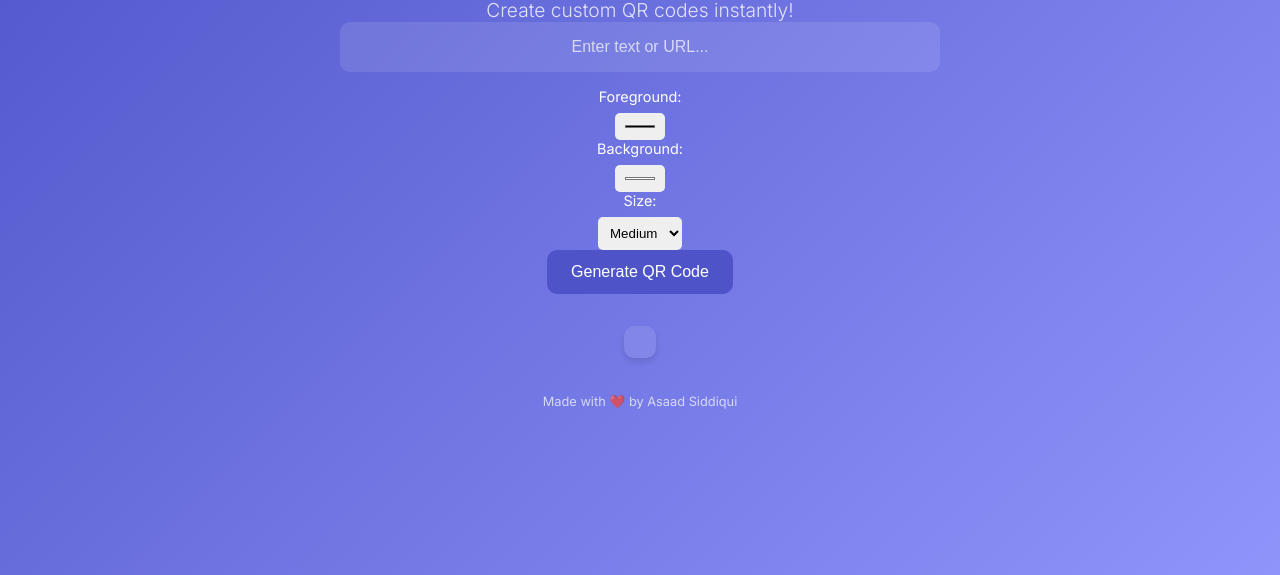
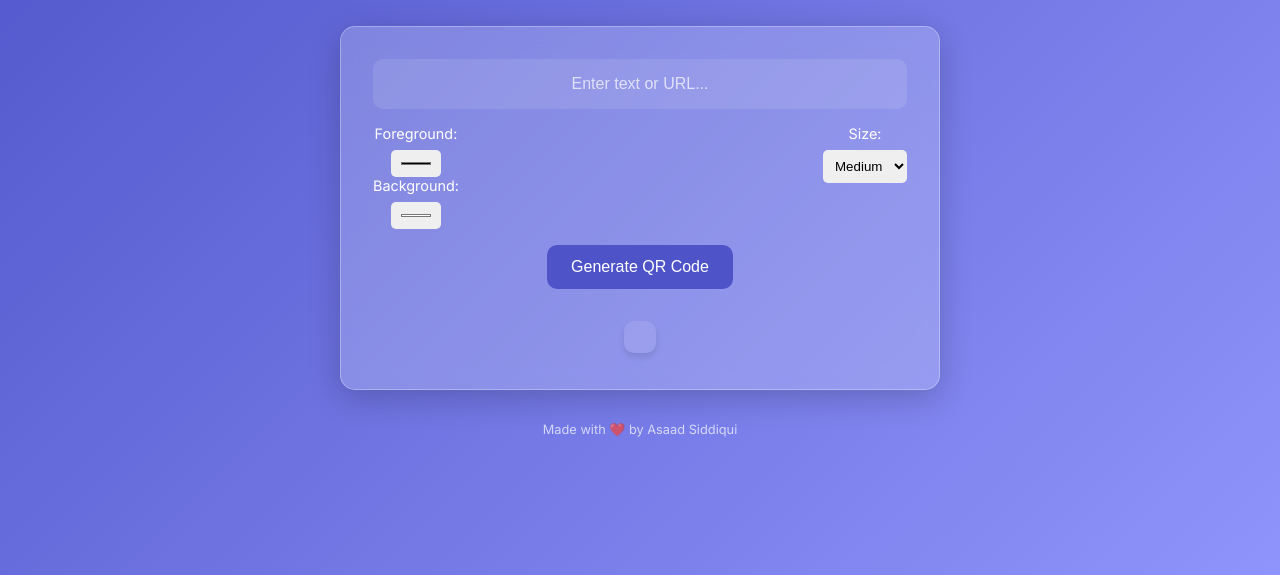
Before and after one commit to PixelCoutureHub/Qr-Code-Generator, a plain HTML site: page index.html in a window 1280 px wide. Shown: the part 225-800 px from the top of the page. Drawn offline with Linux system fonts and the light colour scheme.

Commit message:
Update index.html

```diff
--- a/index.html
+++ b/index.html
@@ -3,7 +3,7 @@
 <head>
   <meta charset="UTF-8">
   <meta name="viewport" content="width=device-width, initial-scale=1.0">
-  <title>QR Code Generator</title>
+  <title>Modern QR Code Generator</title>
   <link rel="stylesheet" href="style.css">
   <link rel="preconnect" href="https://fonts.googleapis.com">
   <link rel="preconnect" href="https://fonts.gstatic.com" crossorigin>
@@ -14,11 +14,13 @@
   <div class="container">
     <header>
       <h1>QR Code Generator</h1>
-      <p>Create custom QR codes instantly!</p>
+      <p>Generate stylish QR codes instantly!</p>
     </header>
     <main>
+      <div class="glass-card">
         <div class="input-section">
           <input type="text" id="input_text" placeholder="Enter text or URL..." autocomplete="off">
+          <div class="options">
             <div class="color-picker">
               <label for="foreground_color">Foreground:</label>
               <input type="color" id="foreground_color" value="#000000">
@@ -33,10 +35,12 @@
                 <option value="350">Large</option>
               </select>
             </div>
+          </div>
           <button id="generate_btn">Generate QR Code</button>
         </div>
         <div class="qr-code-container">
           <div class="qr-code"></div>
+        </div>
       </div>
     </main>
     <footer>
```
Lines whose indentation alone changed are shown as unchanged.
